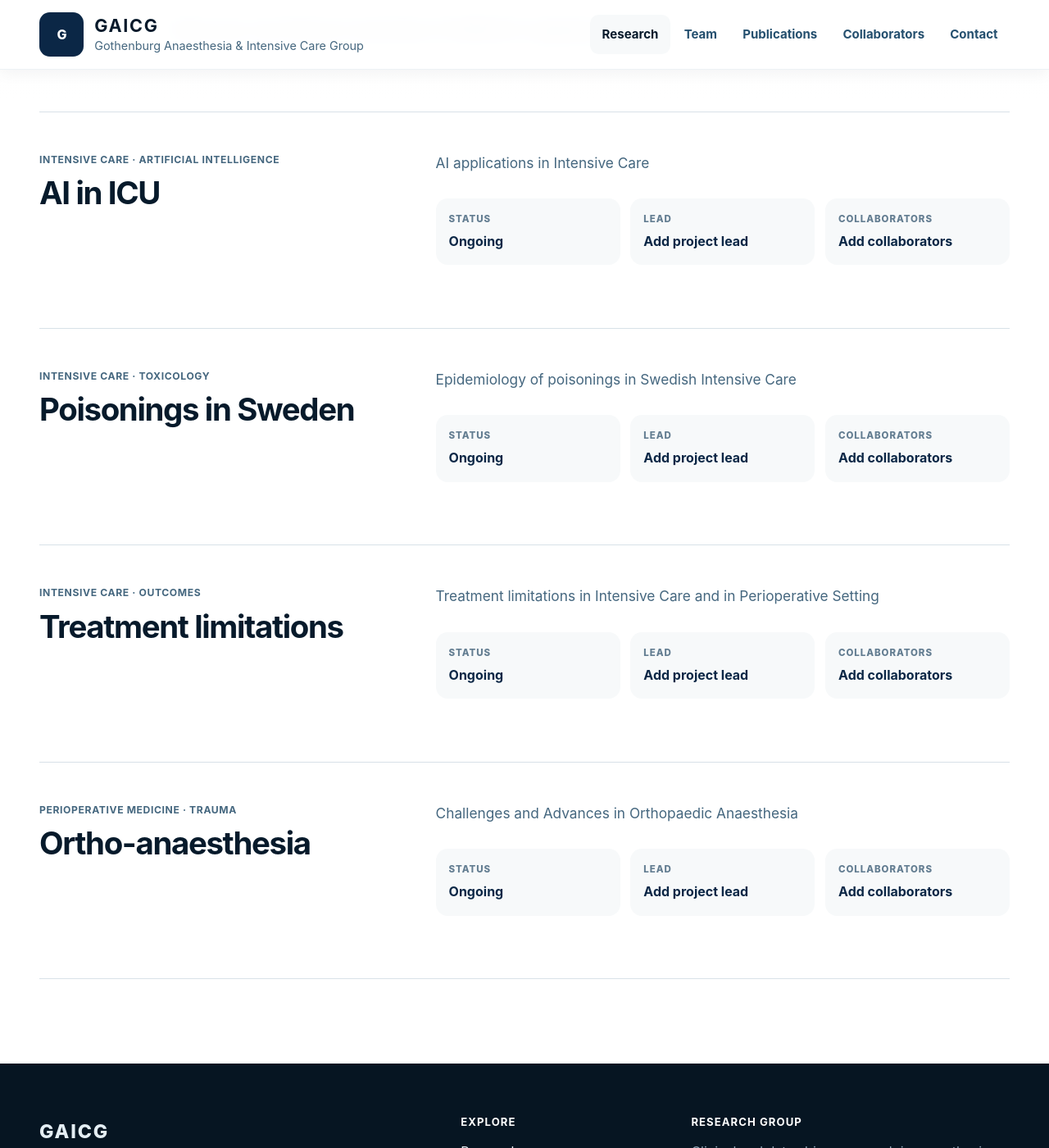
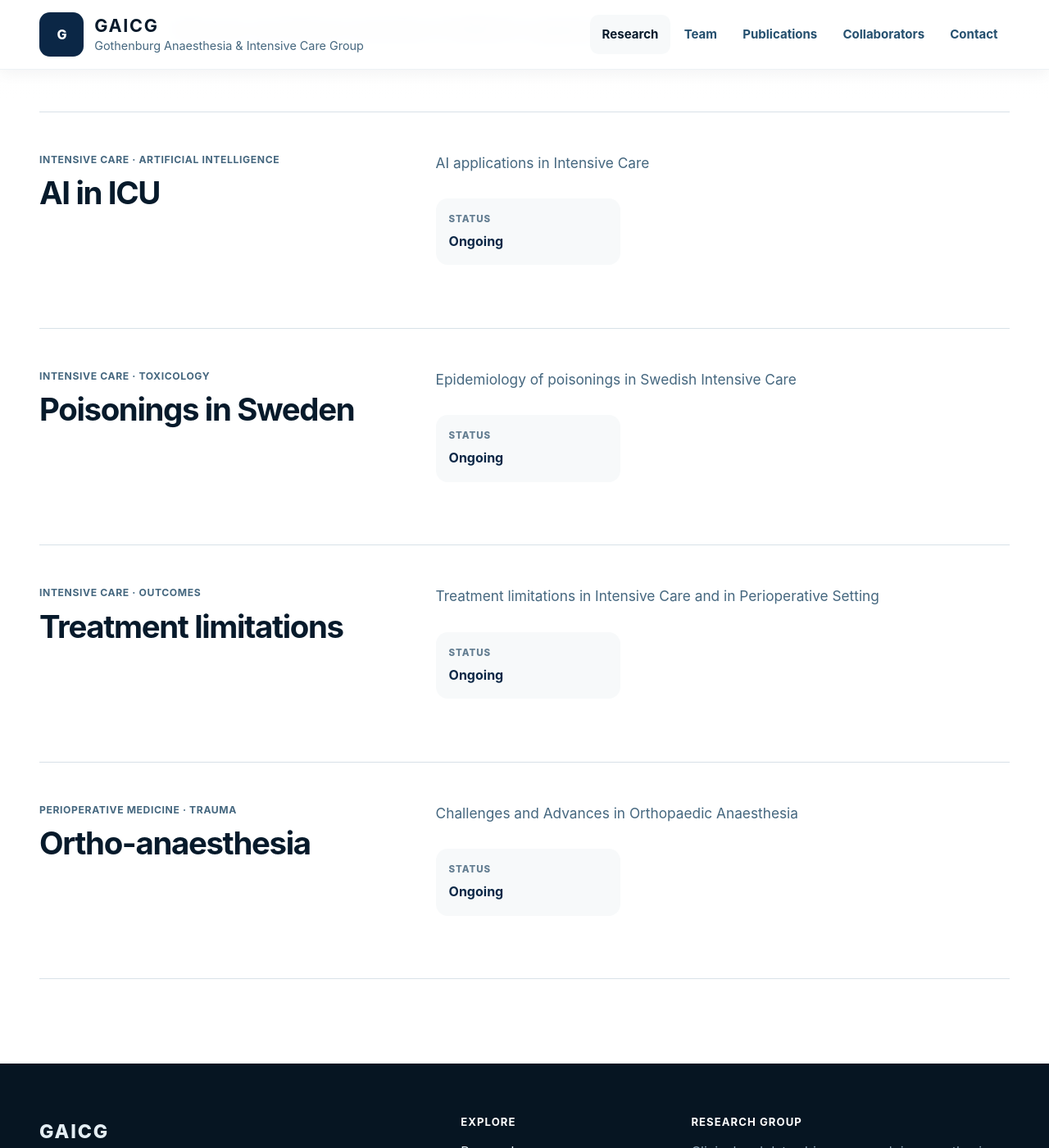
Before and after one commit to gaicg/gaicg, a Jekyll site: the page built from projects.html, in a window 1280 px wide and 1400 px high, scrolled down 360 px. Shown: the whole window at 82% size. Built offline with Jekyll 4.4.1, drawn with Linux system fonts in a browser that asks for light colours.

Commit message:
Update projects.html

```diff
--- a/projects.html
+++ b/projects.html
@@ -23,9 +23,24 @@ permalink: /projects/
         <div>
           <p>{{ project.summary }}</p>
           <dl class="mini-meta">
-            <div><dt>Status</dt><dd>{{ project.status }}</dd></div>
-            <div><dt>Lead</dt><dd>Add project lead</dd></div>
-            <div><dt>Collaborators</dt><dd>Add collaborators</dd></div>
+            <div>
+              <dt>Status</dt>
+              <dd>{{ project.status }}</dd>
+            </div>
+
+            {% if project.lead %}
+            <div>
+              <dt>Lead</dt>
+              <dd>{{ project.lead }}</dd>
+            </div>
+            {% endif %}
+
+            {% if project.collaborators %}
+            <div>
+              <dt>Collaborators</dt>
+              <dd>{{ project.collaborators }}</dd>
+            </div>
+            {% endif %}
           </dl>
           {% if project.url != "" %}<a class="text-link" href="{{ project.url }}">Project details →</a>{% endif %}
         </div>
```
